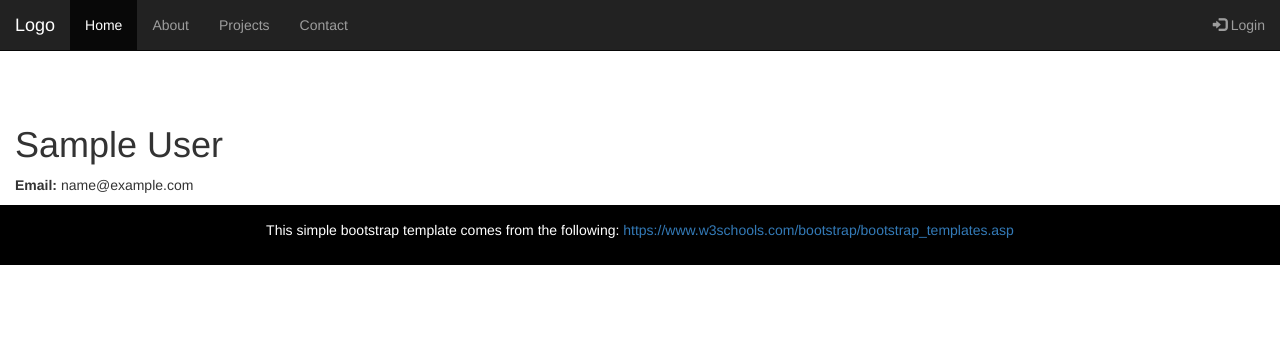
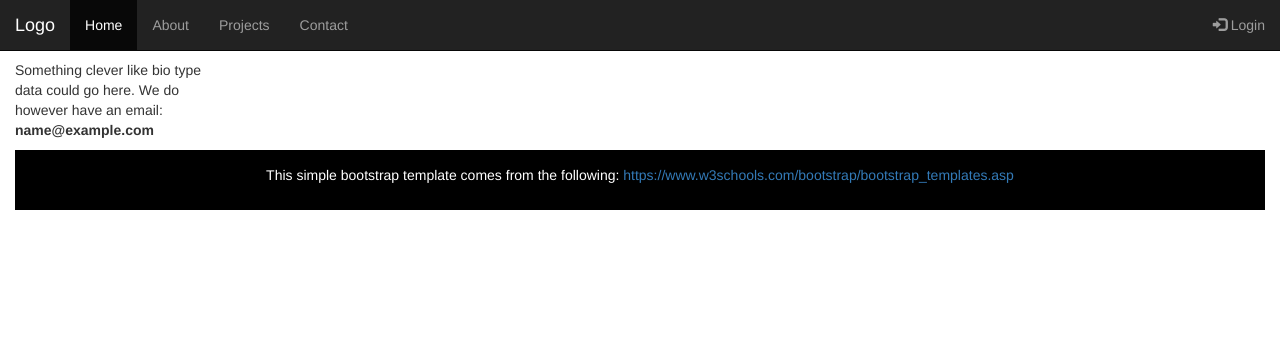
Before and after one commit to newmanix/express-3-test, a Node project: template views/users/view.ejs in a window 1280 px wide. Shown: the top 351 px of the page. Run offline with Node 20 templates, Linux system fonts and the light colour scheme; the template is opened without the code that fills it: most values are stand-ins (such as "Sample title", 1, 10 or a date in 2020).

Commit message:
Update view.ejs

```diff
--- a/views/users/view.ejs
+++ b/views/users/view.ejs
@@ -1,6 +1,11 @@
 <%- include('../partials/header') %>
             <% users.forEach(function(user){ %>
-               <h1 style="margin-top:10%"><%= user.first_name %> <%= user.last_name %></h1>
-               <p><b>Email: </b><%= user.email %></p>
-             <% }); %>
+              <div class="card border-primary mb-3" style="max-width: 20rem;">
+              <div class="card-header">User Details</div>
+              <div class="card-body">
+                <h4 class="card-title"><%= user.first_name %> <%= user.last_name %></h4>
+                <p class="card-text">Something clever like bio type data could go here.
+                We do however have an email: <b><%= user.email %></b></p>
+              </div>
+              <% }); %>
 <%- include('../partials/footer') %>
```
